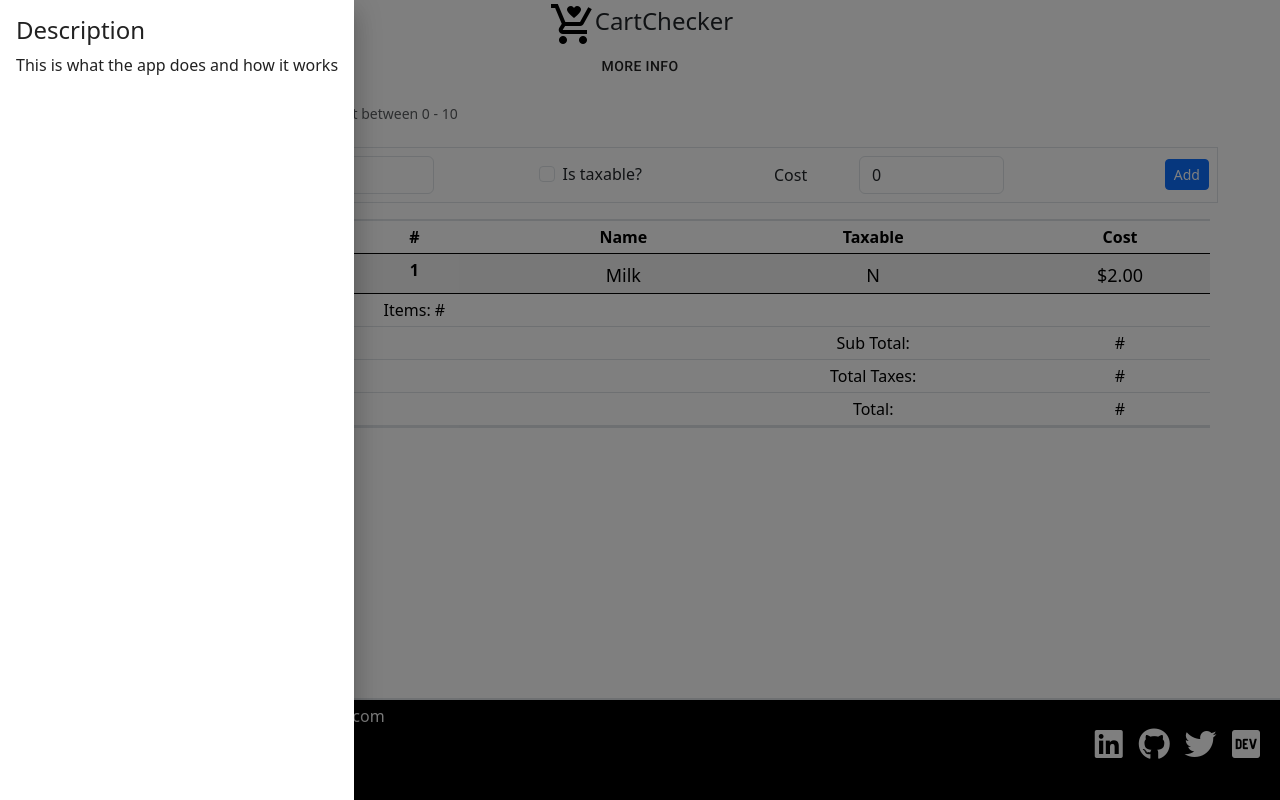
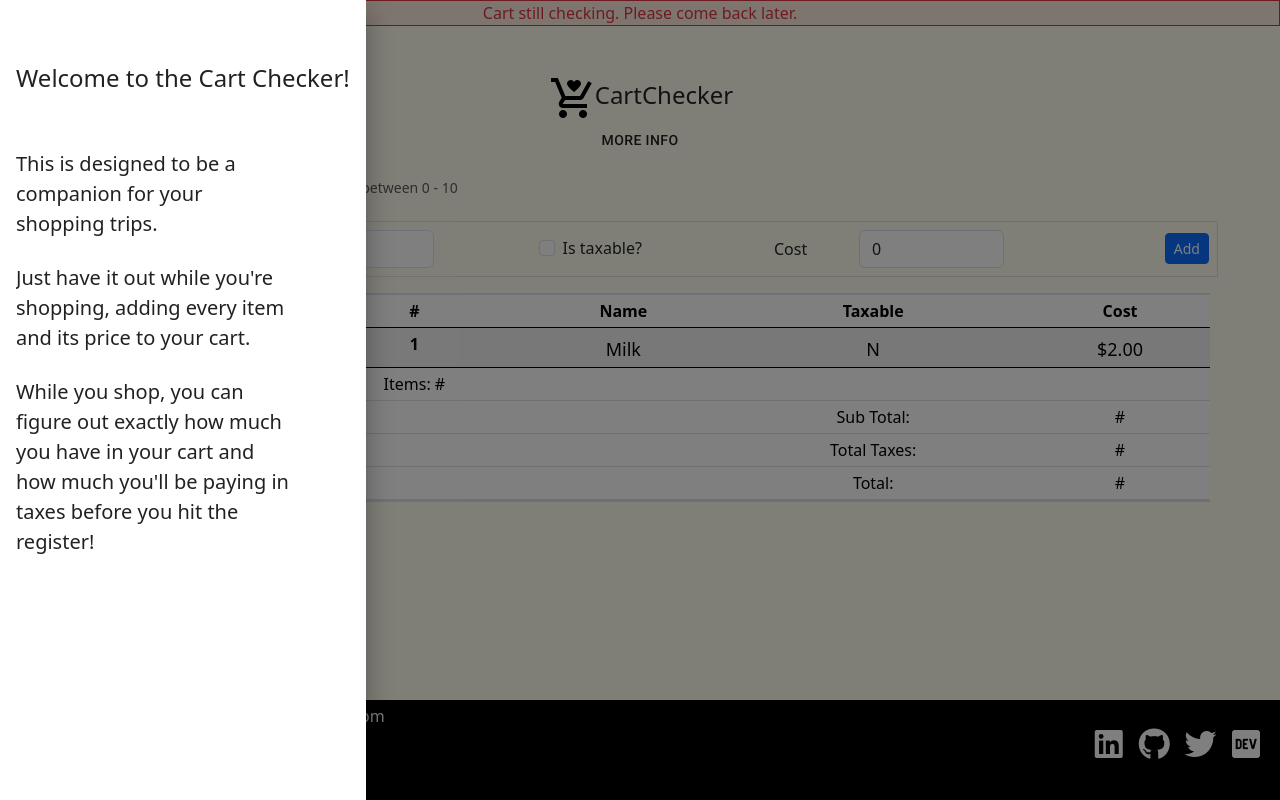
Before and after one commit to helenalvp/cart-checker, a React (Create React App) app: page / in a window 1280 px wide. Both pictures are taken after a click on the button "MORE INFO". Built offline with nearby package versions, Linux system fonts and the light colour scheme.

Commit message:
fixed some formatting and made some notices to UI

```diff
--- a/src/App.css
+++ b/src/App.css
@@ -71,7 +71,20 @@ button:hover {
   height: 40vh;
   overflow-y: auto;
 }
-
+/* More Info */
+.app-detail {
+  overflow: hidden;
+}
+.app-summary {
+  height: 100vh;
+  width: 35vh;
+  font-size: 125%;
+  overflow-x: hidden;
+}
+.more-info-btn span:hover,
+button.more-info-btn:hover {
+  color: green;
+}
 /* Responsive */
 @media screen and (max-width: 700px) {
   .skills-logo {
@@ -106,6 +119,7 @@ button:hover {
 /* default */
 .App {
   text-align: center;
+  background-color: #fffff0;
 }
 
 .App-logo {
--- a/src/App.js
+++ b/src/App.js
@@ -9,7 +9,10 @@ import appLogo from "./assets/images/applogo.png";
 function App() {
   return (
     <div className="App">
-      <div className="content container-fluid border-bottom border-2 py-0 my-0">
+      <div className="container-fluid border border-danger bg-danger bg-opacity-10 text-danger">
+        Cart still checking. Please come back later.
+      </div>
+      <div className="content container-fluid border-bottom border-2 py-0 my-0 mt-5">
         <h4 className="py-0 my-0">
           <img src={appLogo} className="app-logo " alt="" />
           CartChecker <MoreInfoButton />
--- a/src/components/MoreInfoButton.js
+++ b/src/components/MoreInfoButton.js
@@ -25,8 +25,21 @@ export default function MoreInfoButton() {
       onClick={toggleDrawer(anchor, false)}
       onKeyDown={toggleDrawer(anchor, false)}
     >
-      <h4>Description</h4>
-      <p>This is what the app does and how it works</p>
+      <h4 className="my-5">Welcome to the Cart Checker!</h4>
+      <div class="app-summary my-5">
+        <p className="my-2">
+          This is designed to be a companion for your shopping trips.
+        </p>
+        <p className="my-2 py-3">
+          Just have it out while you're shopping, adding every item and its
+          price to your cart.
+        </p>
+        <p>
+          While you shop, you can figure out exactly how much you have in your
+          cart and how much you'll be paying in taxes before you hit the
+          register!
+        </p>
+      </div>
     </div>
   );
 
@@ -34,7 +47,12 @@ export default function MoreInfoButton() {
     <div>
       {["More Info"].map((anchor) => (
         <React.Fragment key={anchor}>
-          <Button onClick={toggleDrawer(anchor, true)}>{anchor}</Button>
+          <Button
+            onClick={toggleDrawer(anchor, true)}
+            className="more-info-btn"
+          >
+            {anchor}
+          </Button>
           <Drawer
             anchor={anchor}
             open={state[anchor]}
```
